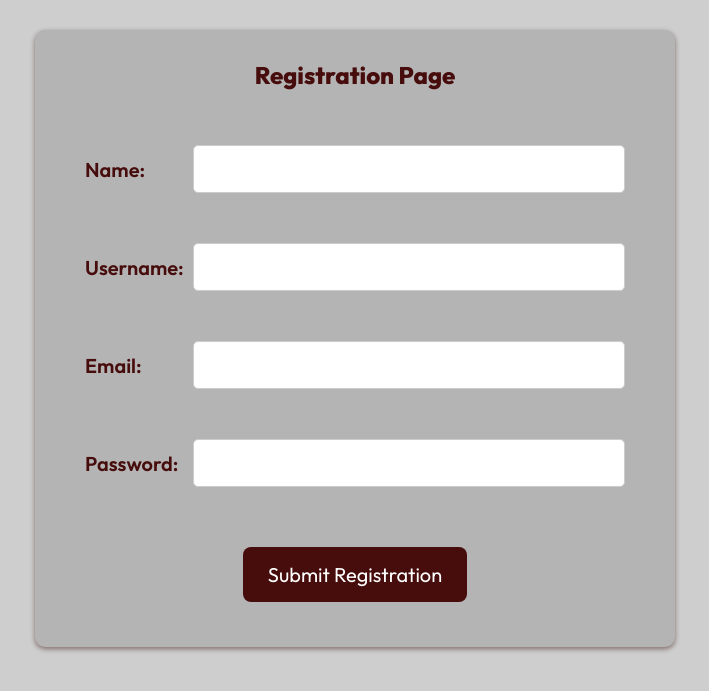
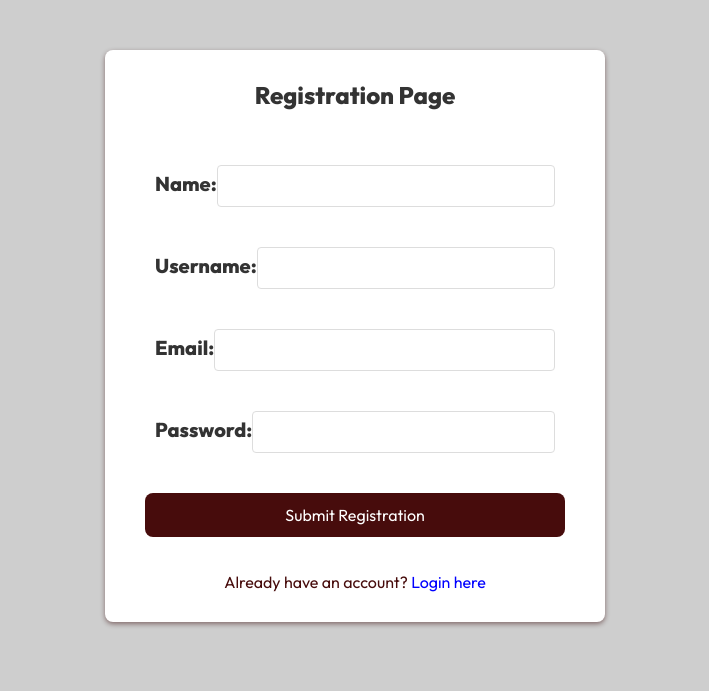
Before and after one commit to rajvi418/Restaurant-PHP, a PHP site: page /Pages/Registration.php in a window 1280 px wide. Shown: the top 691 px of the page, without its empty margins (285-994 px from the left). Run offline with PHP 8.4, Linux system fonts and the light colour scheme.

Commit message:
Enhance Registration page: implement database connection, form validation, and improved styling; allow duplicate entries and update input handling.

```diff
--- a/Pages/Registration.php
+++ b/Pages/Registration.php
@@ -1,43 +1,159 @@
+<?php
+// Database connection
+$servername = "localhost";
+$username = "root";
+$password = "";
+$dbname = "restaurant_db";
+
+// Create connection
+$conn = new mysqli($servername, $username, $password, $dbname);
+
+// Check connection
+if ($conn->connect_error) {
+    die("Connection failed: " . $conn->connect_error);
+}
+
+// Create table if it doesn't exist
+$create_table_sql = "CREATE TABLE IF NOT EXISTS registration_user_details (
+    id INT AUTO_INCREMENT PRIMARY KEY,
+    name VARCHAR(100) NOT NULL,
+    username VARCHAR(50) NOT NULL,
+    email VARCHAR(100) NOT NULL,
+    password VARCHAR(255) NOT NULL,
+    registration_date TIMESTAMP DEFAULT CURRENT_TIMESTAMP
+)";
+
+if ($conn->query($create_table_sql) === FALSE) {
+    die("Error creating table: " . $conn->error);
+}
+
+// Process form submission
+if ($_SERVER["REQUEST_METHOD"] == "POST") {
+    // Sanitize and validate input
+    $name = trim($_POST['name']);
+    $username = trim($_POST['username']);
+    $email = trim($_POST['email']);
+    $password = $_POST['password'];
+
+    // Basic validation
+    if (!empty($name) && !empty($username) && !empty($email) && !empty($password) && filter_var($email, FILTER_VALIDATE_EMAIL)) {
+        // Hash password
+        $hashed_password = password_hash($password, PASSWORD_DEFAULT);
+
+        // Insert into database - ALLOW DUPLICATES
+        $insert_sql = "INSERT INTO registration_user_details (name, username, email, password) VALUES (?, ?, ?, ?)";
+        $insert_stmt = $conn->prepare($insert_sql);
+        $insert_stmt->bind_param("ssss", $name, $username, $email, $hashed_password);
+        $insert_stmt->execute();
+        $insert_stmt->close();
+    }
+}
+?>
+
 <!DOCTYPE html>
 <html lang="en">
 
 <head>
     <meta charset="UTF-8">
     <meta name="viewport" content="width=device-width, initial-scale=1.0">
-    <title>Registration Pages</title>
+    <title>Registration Page</title>
     <link rel="stylesheet" href="../CSS/style.css">
     <link rel="stylesheet" href="../CSS/font.css">
+    <style>
+        .registration-container {
+            max-width: 500px;
+            margin: 50px auto;
+            padding: 30px;
+            background: white;
+            border-radius: 8px;
+        }
+
+        .input-group {
+            margin-bottom: 20px;
+        }
+
+        .input-group label {
+            display: block;
+            margin-bottom: 5px;
+            font-weight: bold;
+            color: #333;
+        }
+
+        .input-group input {
+            width: 100%;
+            padding: 10px;
+            border: 1px solid #ddd;
+            border-radius: 4px;
+            box-sizing: border-box;
+            font-size: 16px;
+        }
+
+        .input-group input:focus {
+            border-color: black;
+            outline: none;
+        }
+
+        .registration-btn {
+            width: 100%;
+            padding: 12px;
+            font-size: 16px;
+            margin-top: 10px;
+        }
+
+        .login-link {
+            text-align: center;
+            margin-top: 20px;
+        }
+
+        .login-link a {
+            color: blue;
+            text-decoration: none;
+        }
+
+        .login-link a:hover {
+            text-decoration: underline;
+        }
+    </style>
 </head>
 
 <body>
     <section class="registration-container">
-        <h1>Registration Page</h1>
-        <form action="../index.php" method="post">
+        <h1 style="text-align: center; margin-bottom: 30px; color: #333;">Registration Page</h1>
+
+        <form method="POST" action="">
             <div class="input-group">
-                <label>Name:</label>
-                <input type="text" name="name" required>
+                <label for="name">Name:</label>
+                <input type="text" id="name" name="name" required>
             </div>
 
             <div class="input-group">
-                <label>Username:</label>
-                <input type="text" name="username" required>
+                <label for="username">Username:</label>
+                <input type="text" id="username" name="username" required>
             </div>
 
             <div class="input-group">
-                <label>Email:</label>
-                <input type="email" name="email" required>
+                <label for="email">Email:</label>
+                <input type="email" id="email" name="email" required>
             </div>
 
-            <div class="input-group ">
-                <label>Password:</label>
-                <input type="password" name="password" required>
+            <div class="input-group">
+                <label for="password">Password:</label>
+                <input type="text" id="password" name="password" required>
             </div>
 
-            <a href="../index.php"><button type="submit" class="universal-btn registration-btn">Submit
-                    Registration</button></a>
+            <button type="submit" class="universal-btn registration-btn">Submit Registration</button>
         </form>
+
+        <div class="login-link">
+            <p>Already have an account? <a href="../index.php">Login here</a></p>
+        </div>
     </section>
 
 </body>
 
 </html>
+
+<?php
+// Close database connection
+$conn->close();
+?>
```
